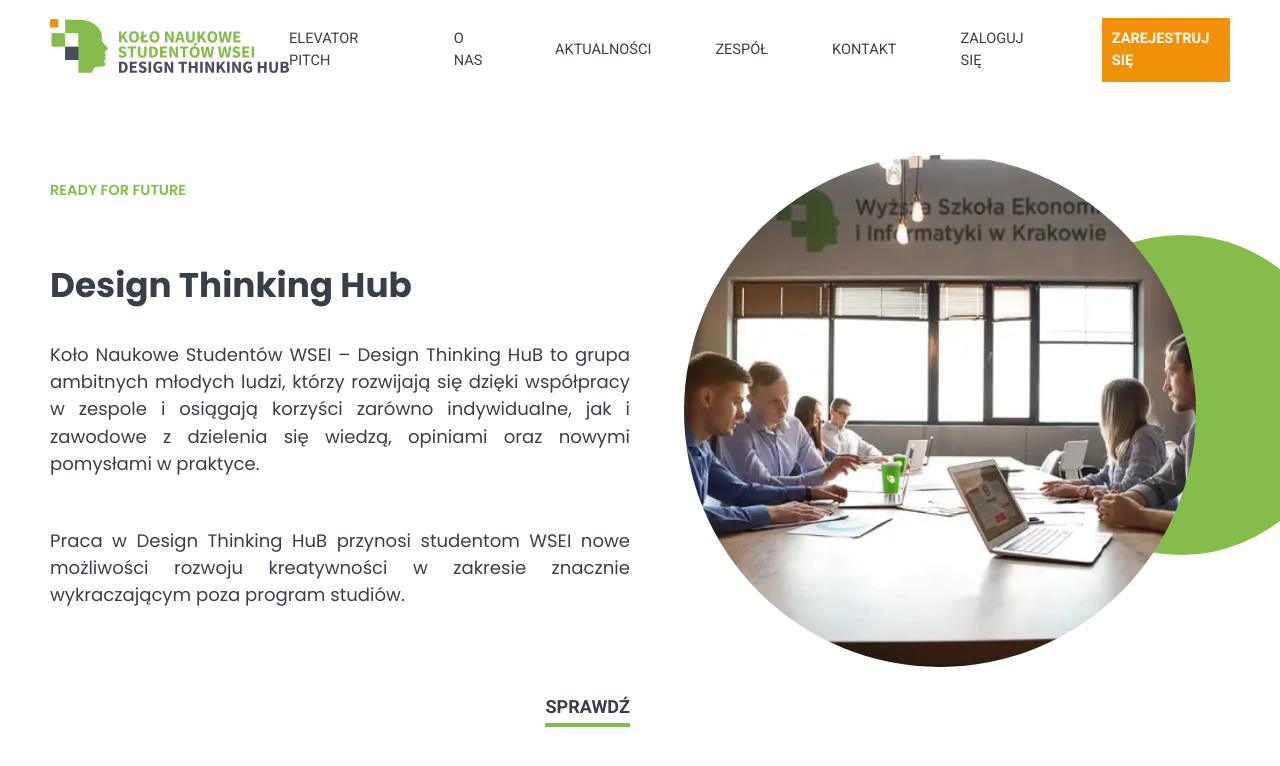
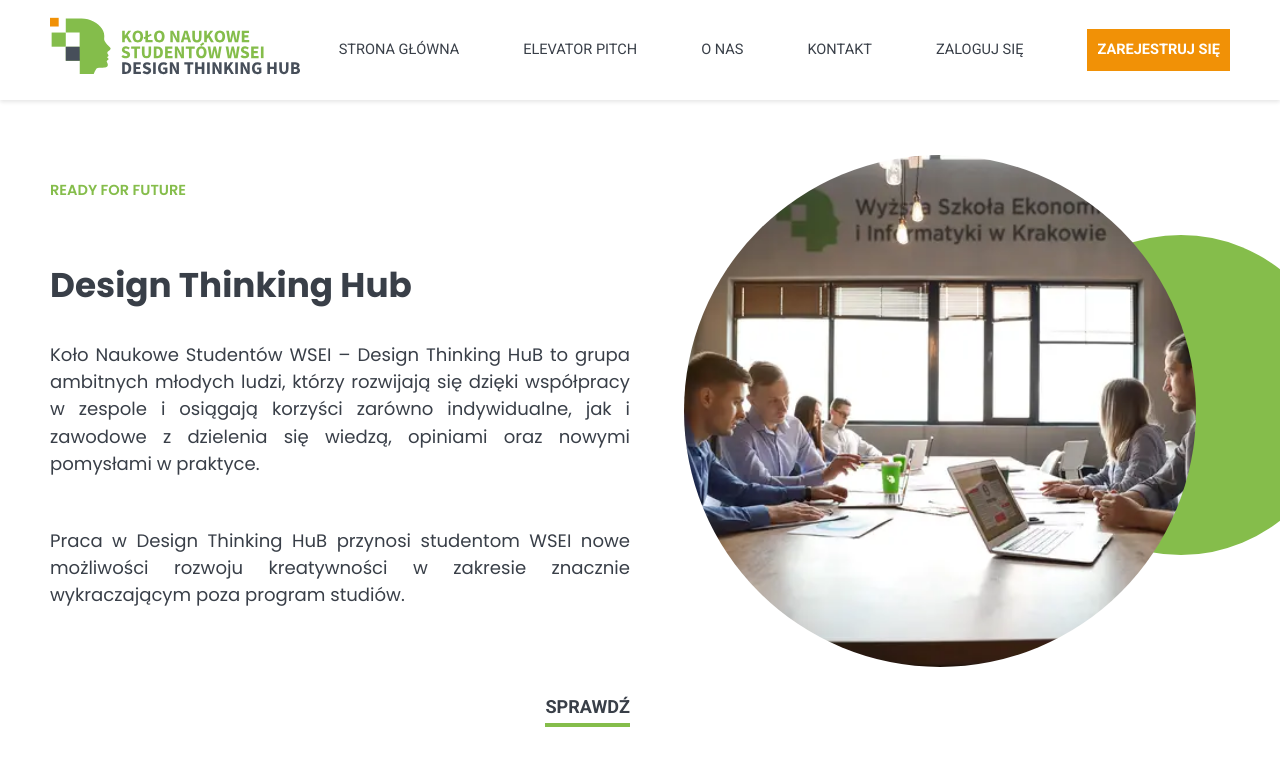
Before and after one commit to przemyslawmatraj/Design-Thinking-WSEI, a React app: page / in a window 1280 px wide. Shown: the top 766 px of the page. Built offline with nearby package versions, Linux system fonts and the light colour scheme.

Commit message:
Fix styles to Navbar

```diff
--- a/src/components/Layout/MainLayout/index.js
+++ b/src/components/Layout/MainLayout/index.js
@@ -1,6 +1,6 @@
 import React from 'react'
+import css from './index.module.scss'
 import { Outlet } from 'react-router-dom'
-import Container from '../Container'
 import FullWidthContainer from '../FullWidthContainer'
 import Header from '../../oragnisms/Header'
 import Footer from '../../oragnisms/Footer'
@@ -9,10 +9,10 @@
 const MainLayout = () => {
   return (
     <>
-      <Container>
-        <Header />
-      </Container>
-      <Outlet />
+      <Header />
+      <main className={css.main}>
+        <Outlet />
+      </main>
       <FullWidthContainer bgColor="gray">
         <Contact />
       </FullWidthContainer>
--- /dev/null
+++ b/src/components/Layout/MainLayout/index.module.scss
@@ -0,0 +1,3 @@
+.main {
+  margin-top: 100px;
+}
--- a/src/components/molecules/Navbar/varaints.js
+++ b/src/components/molecules/Navbar/varaints.js
@@ -25,6 +25,11 @@
     name: 'Kontakt',
     path: '#contact',
     type: 'anchor',
+  },
+  home: {
+    name: 'Strona główna',
+    path: '/',
+    type: 'link',
   },
   elevatorPitch: {
     name: 'Elevator Pitch',
@@ -79,10 +84,11 @@
 }
 
 export const landingPageNavbar = [
+  navigationElements.home,
   navigationElements.elevatorPitch,
   navigationElements.about,
-  navigationElements.news,
-  navigationElements.team,
+  // navigationElements.news,
+  // navigationElements.team,
   navigationElements.contact,
   navigationElements.login,
   navigationElements.register,
--- a/src/components/oragnisms/Header/index.js
+++ b/src/components/oragnisms/Header/index.js
@@ -1,10 +1,9 @@
 import React, { useState } from 'react'
-import { Link } from 'react-router-dom'
 import css from './index.module.scss'
 import logo from '../../../assets/logo/bigLogo.svg'
 import Burger from '../../atoms/Burger'
 import Navbar from '../../molecules/Navbar'
-
+import Container from '../../Layout/Container'
 const Header = () => {
   const [isOpen, setOpen] = useState(false)
 
@@ -13,15 +12,15 @@
   }
 
   return (
-    <>
+    <Container>
       <header className={css.container}>
-        <Link to="/">
-          <img loading="lazy" src={logo} className={css.logo} alt="" />
-        </Link>
+        <a href="https://wsei.edu.pl/dla-studentow/kola-naukowe/">
+          <img aria-label="wróć do strony głównej WSEI" loading="lazy" src={logo} className={css.logo} alt="logo" />
+        </a>
         <Burger isOpen={isOpen} toggle={toggleBurger} />
         <Navbar toggle={toggleBurger} />
       </header>
-    </>
+    </Container>
   )
 }
 
--- a/src/components/oragnisms/Header/index.module.scss
+++ b/src/components/oragnisms/Header/index.module.scss
@@ -1,5 +1,14 @@
 .container {
   --height: 100px;
+  position: fixed;
+  top: 0;
+  left: 50%;
+  transform: translateX(-50%);
+  padding-inline: 50px;
+  max-width: 1700px;
+  z-index: 1000;
+  background-color: #fff;
+  box-shadow: 0px 2px 4px rgba(0, 0, 0, 0.1);
   font-family: var(--font-secondary);
   width: 100%;
   height: var(--height);
```
